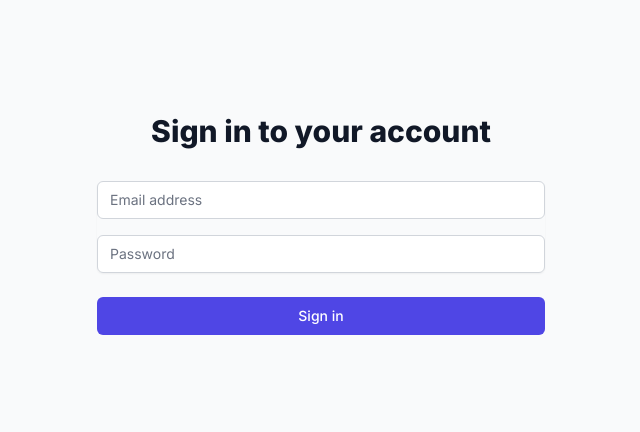
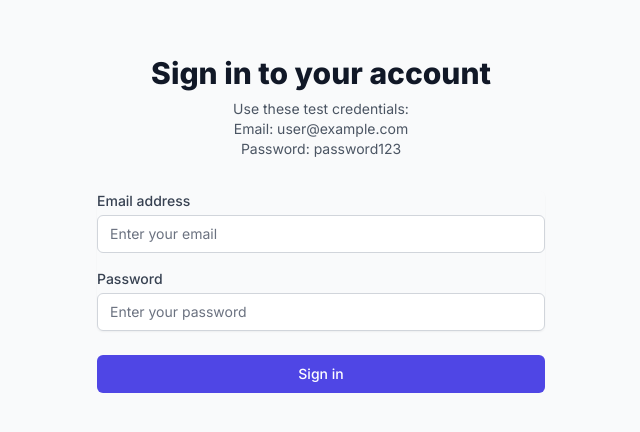
Before and after one commit to morhendos/quick-journal-app, a Next.js app: page /login in a window 1280 px wide. Shown: the part 188-620 px from the top of the page, without its empty margins (319-959 px from the left). Built offline with nearby package versions, Linux system fonts and the light colour scheme.

Commit message:
fix: improve login page with better UX and error handling

```diff
--- a/src/app/login/page.tsx
+++ b/src/app/login/page.tsx
@@ -7,7 +7,6 @@ import { signIn } from 'next-auth/react';
 export default function LoginPage() {
   const router = useRouter();
   const searchParams = useSearchParams();
-  const callbackUrl = searchParams.get('callbackUrl') || '/';
   const [error, setError] = useState<string | null>(null);
   const [isLoading, setIsLoading] = useState(false);
 
@@ -17,20 +16,25 @@ export default function LoginPage() {
     setError(null);
 
     const formData = new FormData(event.currentTarget);
+    const email = formData.get('email') as string;
+    const password = formData.get('password') as string;
 
     try {
-      const res = await signIn('credentials', {
-        email: formData.get('email'),
-        password: formData.get('password'),
+      const result = await signIn('credentials', {
+        email,
+        password,
         redirect: false,
-        callbackUrl,
       });
 
-      if (!res?.error) {
-        router.push(callbackUrl);
+      if (result?.error) {
+        setError('Invalid email or password');
+        setIsLoading(false);
+        return;
+      }
+
+      if (result?.ok) {
+        router.push('/');
         router.refresh();
-      } else {
-        setError('Invalid email or password');
       }
     } catch (error) {
       setError('An error occurred. Please try again.');
@@ -46,11 +50,19 @@ export default function LoginPage() {
           <h2 className="mt-6 text-center text-3xl font-extrabold text-gray-900 dark:text-white">
             Sign in to your account
           </h2>
+          <p className="mt-2 text-center text-sm text-gray-600 dark:text-gray-400">
+            Use these test credentials:
+            <br />
+            Email: user@example.com
+            <br />
+            Password: password123
+          </p>
         </div>
+
         <form className="mt-8 space-y-6" onSubmit={handleSubmit}>
           <div className="rounded-md shadow-sm space-y-4">
             <div>
-              <label htmlFor="email" className="sr-only">
+              <label htmlFor="email" className="block text-sm font-medium text-gray-700 dark:text-gray-300 mb-1">
                 Email address
               </label>
               <input
@@ -60,11 +72,11 @@ export default function LoginPage() {
                 autoComplete="email"
                 required
                 className="appearance-none rounded-md relative block w-full px-3 py-2 border border-gray-300 dark:border-gray-700 placeholder-gray-500 dark:placeholder-gray-400 text-gray-900 dark:text-white focus:outline-none focus:ring-indigo-500 focus:border-indigo-500 focus:z-10 sm:text-sm bg-white dark:bg-gray-800"
-                placeholder="Email address"
+                placeholder="Enter your email"
               />
             </div>
             <div>
-              <label htmlFor="password" className="sr-only">
+              <label htmlFor="password" className="block text-sm font-medium text-gray-700 dark:text-gray-300 mb-1">
                 Password
               </label>
               <input
@@ -74,13 +86,13 @@ export default function LoginPage() {
                 autoComplete="current-password"
                 required
                 className="appearance-none rounded-md relative block w-full px-3 py-2 border border-gray-300 dark:border-gray-700 placeholder-gray-500 dark:placeholder-gray-400 text-gray-900 dark:text-white focus:outline-none focus:ring-indigo-500 focus:border-indigo-500 focus:z-10 sm:text-sm bg-white dark:bg-gray-800"
-                placeholder="Password"
+                placeholder="Enter your password"
               />
             </div>
           </div>
 
           {error && (
-            <div className="text-red-500 text-sm text-center bg-red-50 dark:bg-red-900/20 p-2 rounded">
+            <div className="p-3 text-sm text-red-500 bg-red-100 dark:bg-red-900/20 rounded-md text-center">
               {error}
             </div>
           )}
@@ -89,9 +101,19 @@ export default function LoginPage() {
             <button
               type="submit"
               disabled={isLoading}
-              className="group relative w-full flex justify-center py-2 px-4 border border-transparent text-sm font-medium rounded-md text-white bg-indigo-600 hover:bg-indigo-700 focus:outline-none focus:ring-2 focus:ring-offset-2 focus:ring-indigo-500 disabled:opacity-50 disabled:cursor-not-allowed"
+              className="group relative w-full flex justify-center py-2 px-4 border border-transparent text-sm font-medium rounded-md text-white bg-indigo-600 hover:bg-indigo-700 focus:outline-none focus:ring-2 focus:ring-offset-2 focus:ring-indigo-500 disabled:opacity-50 disabled:cursor-not-allowed transition-colors duration-200"
             >
-              {isLoading ? 'Signing in...' : 'Sign in'}
+              {isLoading ? (
+                <span className="flex items-center">
+                  <svg className="animate-spin -ml-1 mr-3 h-5 w-5 text-white" xmlns="http://www.w3.org/2000/svg" fill="none" viewBox="0 0 24 24">
+                    <circle className="opacity-25" cx="12" cy="12" r="10" stroke="currentColor" strokeWidth="4"></circle>
+                    <path className="opacity-75" fill="currentColor" d="M4 12a8 8 0 018-8V0C5.373 0 0 5.373 0 12h4zm2 5.291A7.962 7.962 0 014 12H0c0 3.042 1.135 5.824 3 7.938l3-2.647z"></path>
+                  </svg>
+                  Signing in...
+                </span>
+              ) : (
+                'Sign in'
+              )}
             </button>
           </div>
         </form>
```
